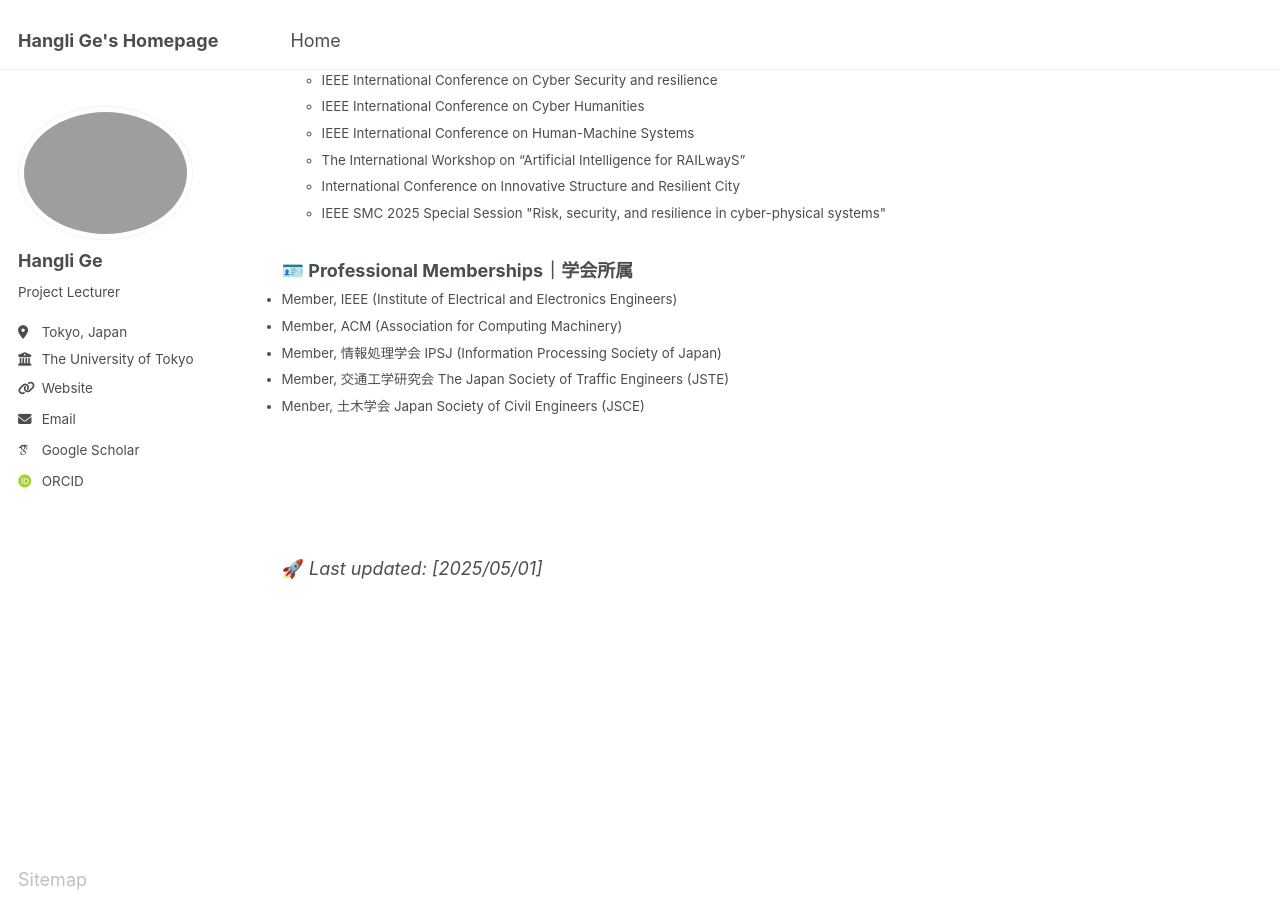
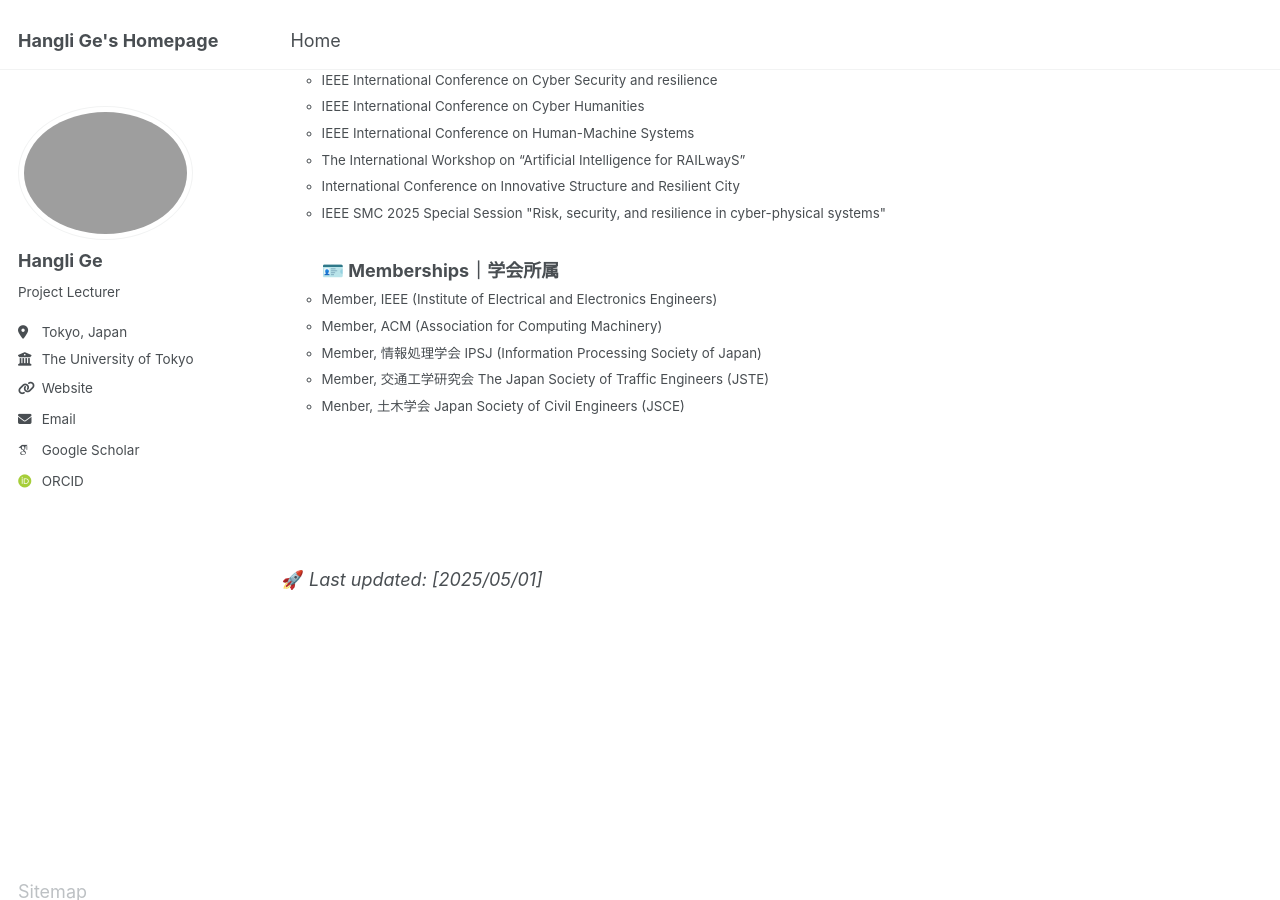
Before and after one commit to christie888/christie888.github.io, a Jekyll site: the page built from _pages/about.md, in a window 1280 px wide and 900 px high, scrolled down 1345 px. Built offline with Jekyll 4.4.1, drawn with Linux system fonts in a browser that asks for light colours; some web fonts are replaced.

Commit message:
Update about.md

```diff
--- a/_pages/about.md
+++ b/_pages/about.md
@@ -62,14 +62,14 @@ As quantum hardware continues to advance, these quantum-based solutions are expe
   <li>International Conference on Innovative Structure and Resilient City</li>
   <li>IEEE SMC 2025 Special Session "Risk, security, and resilience in cyber-physical systems"</li></ul>
 
-### 🪪 Professional Memberships｜学会所属
- <ul style="margin:0; padding:0;font-size: 10pt;">
-    <li>Member, IEEE (Institute of Electrical and Electronics Engineers) </li>
-    <li>Member, ACM (Association for Computing Machinery)</li>
-    <li>Member, 情報処理学会 IPSJ (Information Processing Society of Japan)</li>
-    <li>Member, 交通工学研究会 The Japan Society of Traffic Engineers (JSTE)  </li>
-    <li>Menber, 土木学会 Japan Society of Civil Engineers (JSCE)</li>
-</ul>
+  ### 🪪 Memberships｜学会所属
+   <ul style="margin:0; padding:0;font-size: 10pt;">
+      <li>Member, IEEE (Institute of Electrical and Electronics Engineers) </li>
+      <li>Member, ACM (Association for Computing Machinery)</li>
+      <li>Member, 情報処理学会 IPSJ (Information Processing Society of Japan)</li>
+      <li>Member, 交通工学研究会 The Japan Society of Traffic Engineers (JSTE)  </li>
+      <li>Menber, 土木学会 Japan Society of Civil Engineers (JSCE)</li>
+  </ul>
 
 <br><br><br><br>
 
```
